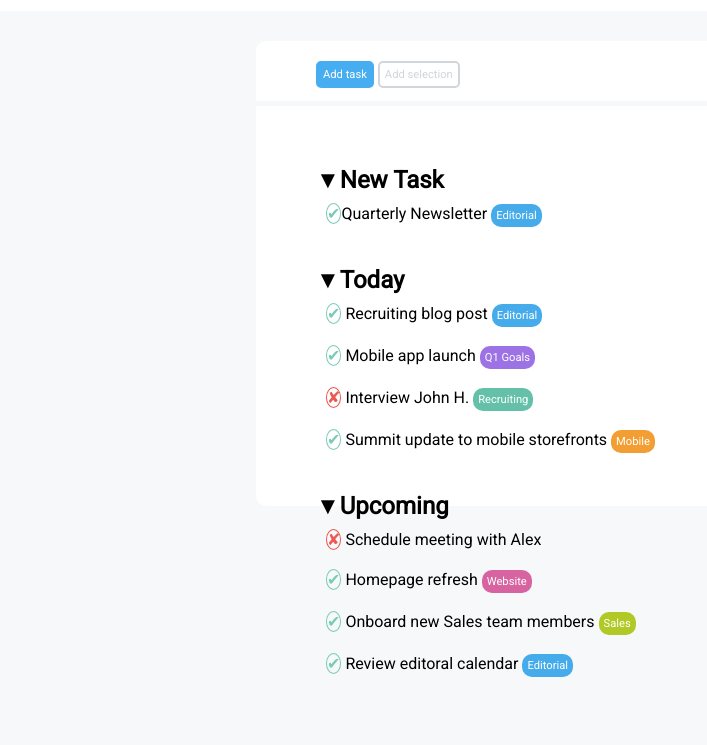
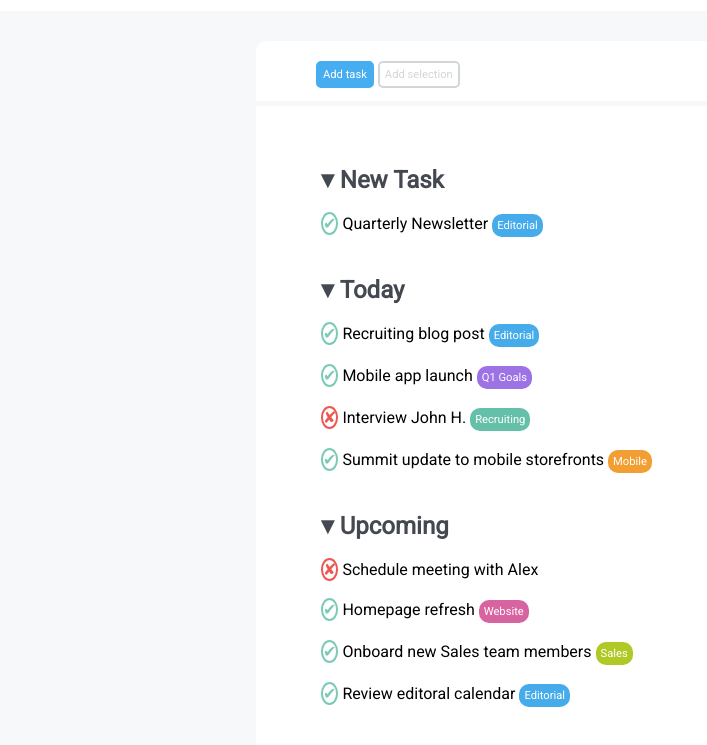
Before and after one commit to LorenzoNicco/html-css-toboolist, a plain HTML site: page index.html in a window 1280 px wide. Shown: the part 63-808 px from the top of the page, without its empty margins (0-707 px from the left). Drawn offline with Linux system fonts and the light colour scheme.

Commit message:
Update simboli spunta e x

```diff
--- a/css/style.css
+++ b/css/style.css
@@ -37,7 +37,7 @@ h1{
 main{
     background-color: white;
     width: 60%;
-    height: 400px;
+    height: 650px;
     margin: 0 auto;
     border-bottom-left-radius: 10px;
     border-bottom-right-radius: 10px;
@@ -69,27 +69,33 @@ section{
     margin-bottom: 30px;
 }
 
+h2{
+    color: #444851;
+    margin-bottom: 10px;
+}
+
 h2::before{
     content: '\25BC';
+    color: #444851;
 }
 
 ul{
     list-style-type: none;
     line-height: 40px;
-    padding-left: 10px;
+    padding-left: 5px;
 }
 
 .check::before{
     content: '\2714';
     color: #7bcab7;
-    border: 1px solid #7bcab7;
+    border: 2px solid #7bcab7;
     border-radius: 50%;
 }
 
 .cross::before{
     content: '\2718';
     color: #eb5952;
-    border: 1px solid #eb5952;
+    border: 2px solid #eb5952;
     border-radius: 50%;
 }
 
```
Also changed, not shown: index.html (+3 -1 lines).
